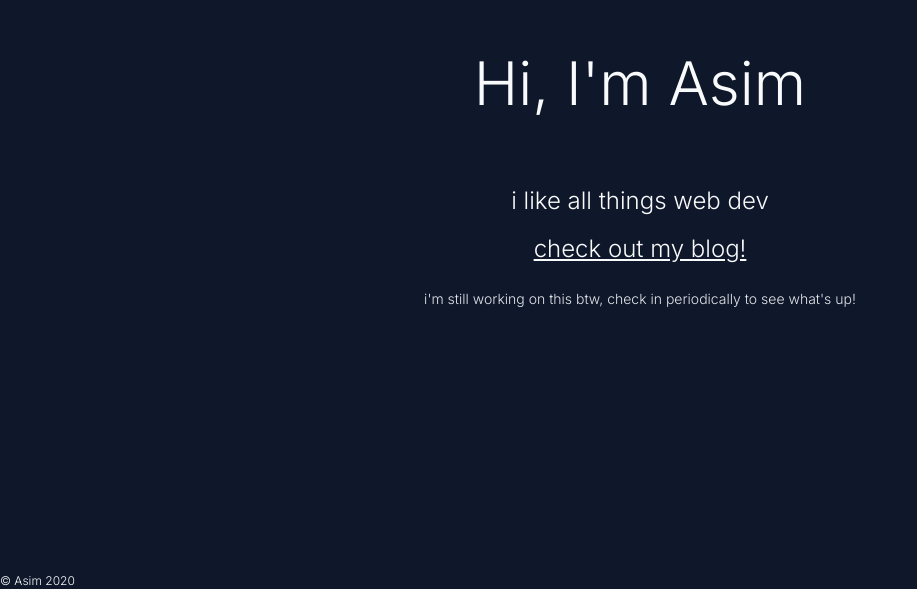
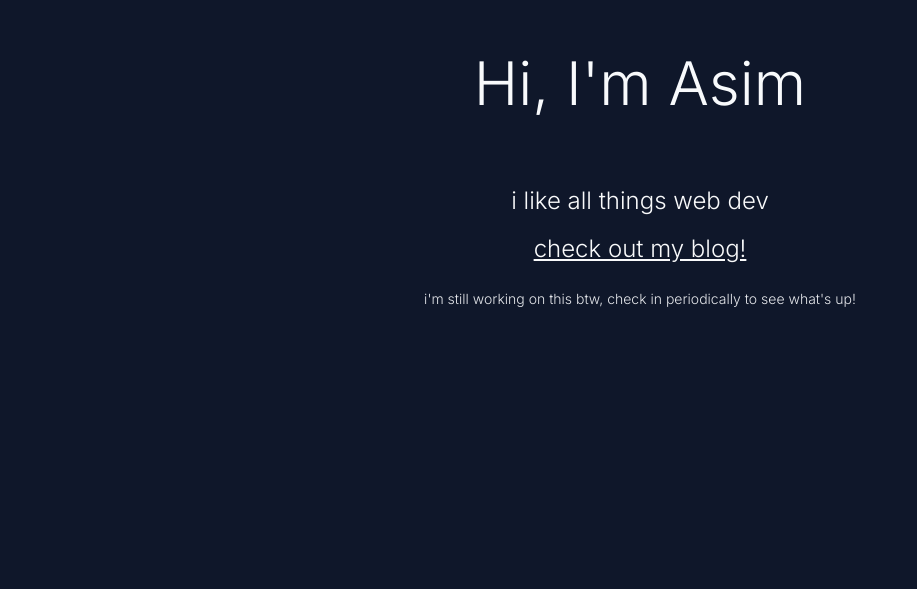
Before and after one commit to aseeeem/my-page, a Next.js app: page / in a window 1280 px wide. Shown: the part 211-800 px from the top of the page, without its empty margins (0-917 px from the left). Built offline with nearby package versions, Linux system fonts and the light colour scheme.

Commit message:
slighter better idk

```diff
--- a/app/blog/[slug]/layout.tsx
+++ b/app/blog/[slug]/layout.tsx
@@ -6,7 +6,7 @@ export default function BlogPostLayout({
   children: React.ReactNode
 }) {
   return (
-    <main>
+    <main className="h-screen">
       <Navbar />
       {children}
     </main>
--- a/app/blog/page.tsx
+++ b/app/blog/page.tsx
@@ -1,3 +1,4 @@
+import Navbar from '@/components/Navbar'
 import Link from 'next/link'
 import { type Post, getAllPosts } from './posts'
 
@@ -15,9 +16,11 @@ export const metadata = {
 export default function BlogPostList() {
   const posts = getAllPosts()
   return (
-    <main>
-      <section className="px-4 text-gray-50">
-        <ul className="flex-col items-center justify-center space-y-4">
+    <>
+      <Navbar />
+      <main className="grid h-screen gap-2 pt-4">
+        <section className="container px-2 mx-auto text-gray-50">
+          <ul className="grid gap-4">
             {/* sort strings as date in descending order */}
             {posts
               .sort((a, b) => {
@@ -31,15 +34,16 @@ export default function BlogPostList() {
           </ul>
         </section>
       </main>
+    </>
   )
 }
 
 function PostLink({ post }: { post: Post }) {
   const { slug, date, title } = post
   return (
-    <li className="container mx-auto">
+    <li className="flex flex-col gap-4">
       <Link
-        className="text-4xl font-extrabold text-purple-300"
+        className="text-2xl font-extrabold text-purple-300"
         href={`/blog/${slug}`}
       >
         {title}
--- a/app/footer.tsx
+++ /dev/null
@@ -1,3 +0,0 @@
-export default function RootFooter() {
-  return <footer className="text-slate-50">i'm still workin on this dw</footer>
-}
--- a/app/layout.tsx
+++ b/app/layout.tsx
@@ -13,18 +13,7 @@ export const metadata = {
 export default function Layout({ children }: { children: React.ReactNode }) {
   return (
     <html lang="en" className={`${inter.className}`}>
-      <body className="font-light bg-slate-900 text-slate-50">
-        {children}
-        <Footer />
-      </body>
+      <body className="font-light bg-slate-900 text-slate-50">{children}</body>
     </html>
   )
 }
-
-function Footer() {
-  return (
-    <footer>
-      <div className="text-xs">&copy; Asim {new Date().getFullYear()}</div>
-    </footer>
-  )
-}
```
Lines whose indentation alone changed are shown as unchanged.
